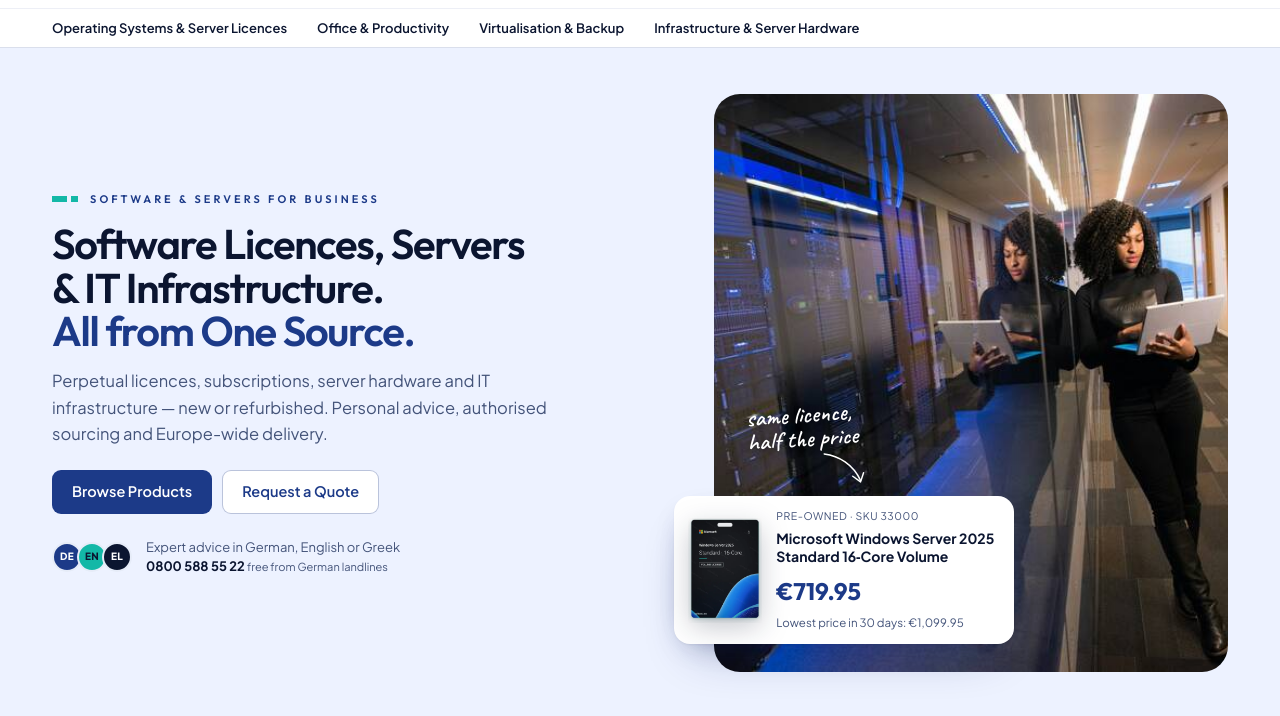
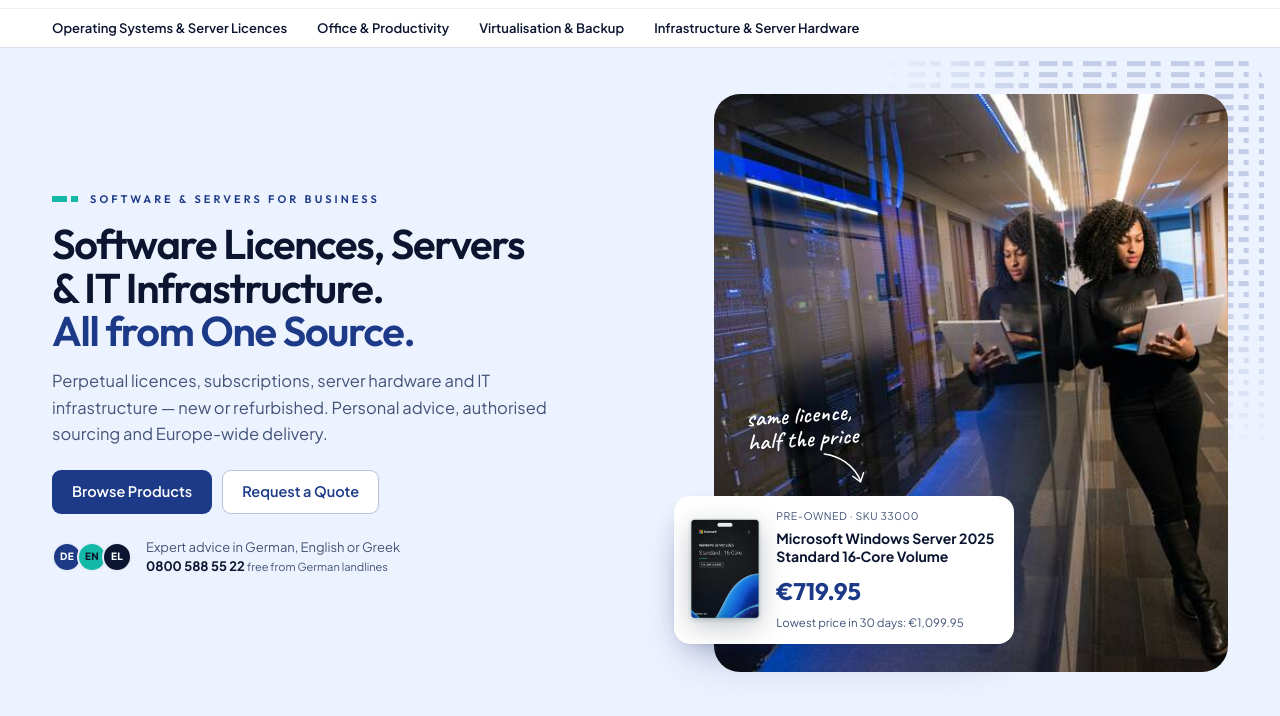
Before and after one commit to madeitmacbook-hash/softano.eu, a plain HTML site: page index.html in a window 1280 px wide. Shown: the part 84-800 px from the top of the page. Drawn offline with Linux system fonts and the light colour scheme.

Commit message:
Hero: brand rack pattern behind the photo, fading out
Co-Authored-By: Claude Opus 5.5 <noreply@anthropic.com>
Claude-Session: https://claude.ai/code/session_01Xm2UsM9nZuPFQt4inYgMsn

```diff
--- a/styles.css
+++ b/styles.css
@@ -1491,3 +1491,15 @@ section[id], [id="condition"] { scroll-margin-top: calc(var(--nav-h) + 12px); }
 
 /* contact band: the S as a soft watermark */
 .cta-symbol { opacity: .14; }
+
+/* hero: brand rack pattern peeking out behind the photo */
+.hero-media::before {
+  content: "" !important; display: block !important;
+  position: absolute; z-index: -1; top: -36px; right: -36px; left: auto; bottom: auto;
+  width: 78%; height: 72%; aspect-ratio: auto; border-radius: 28px;
+  background: url("assets/brand/rack-navy-strong.svg") 0 0 / 44px 22px repeat !important;
+  opacity: 1;
+  -webkit-mask-image: radial-gradient(120% 120% at 100% 0%, #000 45%, transparent 80%);
+          mask-image: radial-gradient(120% 120% at 100% 0%, #000 45%, transparent 80%);
+}
+@media (max-width: 900px) { .hero-media::before { top: -18px; right: -14px; } }
```
Also changed, not shown: assets/brand/rack-navy-strong.svg (added).
